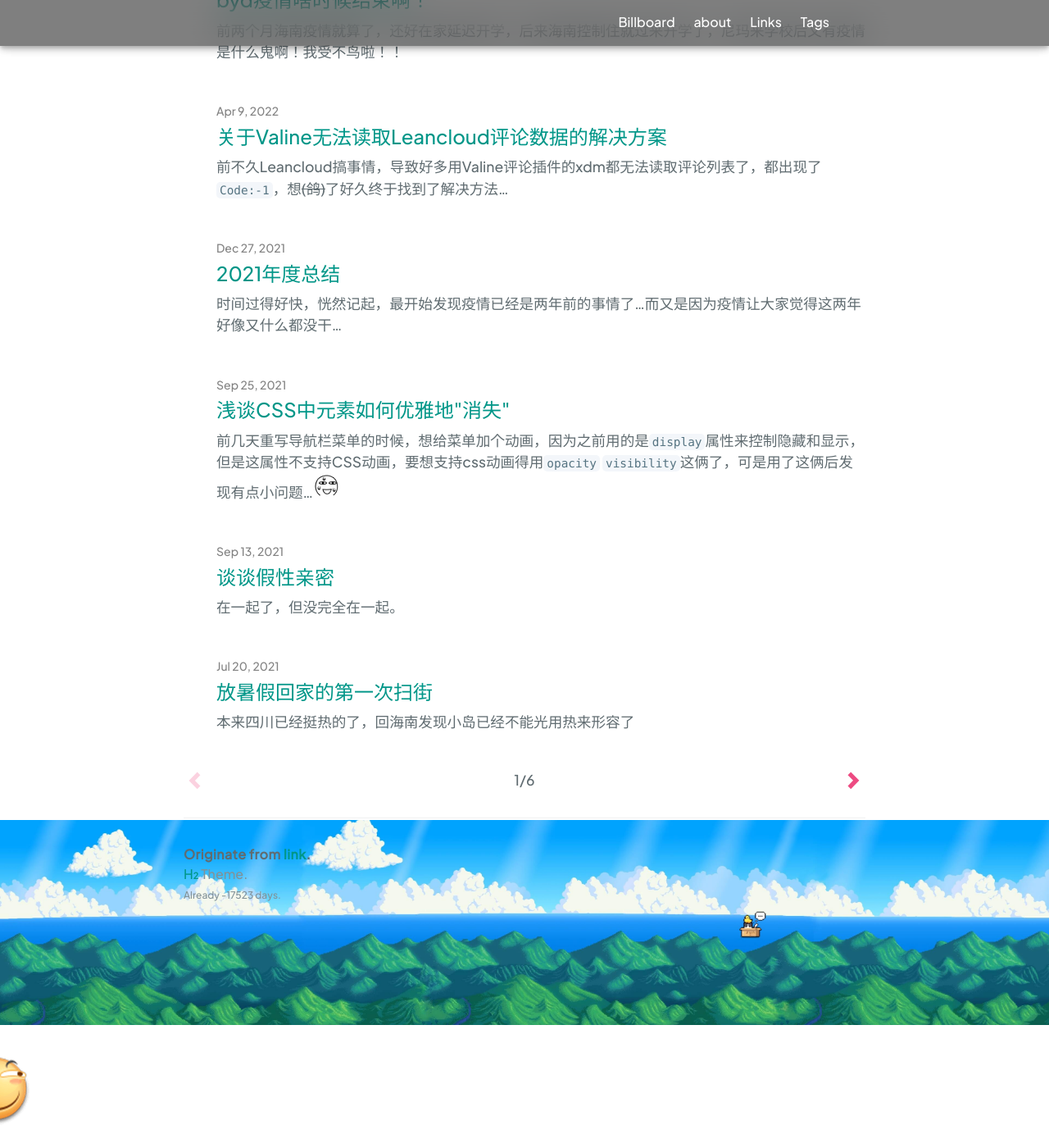
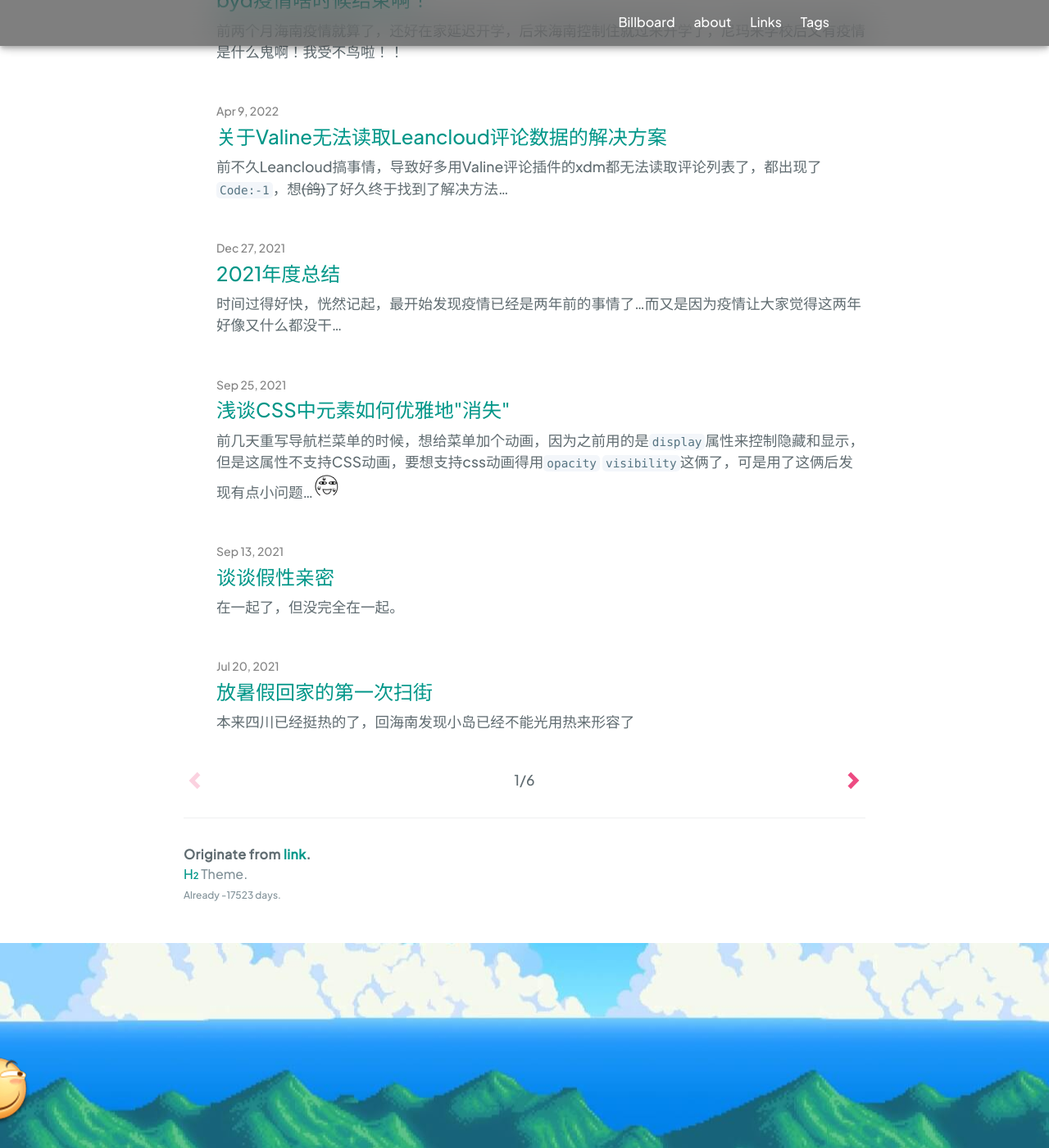
Before and after one commit to link9596/qwq, a Jekyll site: the page built from index.html, in a window 1280 px wide and 1400 px high, scrolled down 959 px. Shown: the whole window at 82% size. Built offline with Jekyll 4.4.1, drawn with Linux system fonts in a browser that asks for light colours; the list of posts is cut into pages by our own code; comment, search, counter and statistics services are not loaded.

Commit message:
更新 hydrogen-blog.scss

```diff
--- a/_sass/hydrogen-blog.scss
+++ b/_sass/hydrogen-blog.scss
@@ -548,14 +548,23 @@
 
 /*默认页脚背景*/
 .footerbkg{background: url("/theme/footer-day.png") no-repeat center;
-        z-index: -10;
+        height:250px;
+        width:100%;}
+
+.footerdiv{
+z-index: -10;
         position: absolute;
         -webkit-background-size: cover;
         -moz-background-size: cover;
         -o-background-size: cover;
         background-size: cover;
         max-width: 100%;
-        margin: -150px 0 0 0px;}
+        margin: -150px 0 0 0px;
+}
+
 @media screen and (max-width:767px){
-.footerbkg{background: url("/theme/footerM-day.png") no-repeat center}
+.footerbkg{background: url("/theme/footerM-day.png") no-repeat center;
+        height:200px;
+        width:100%;
+}
   }
```
